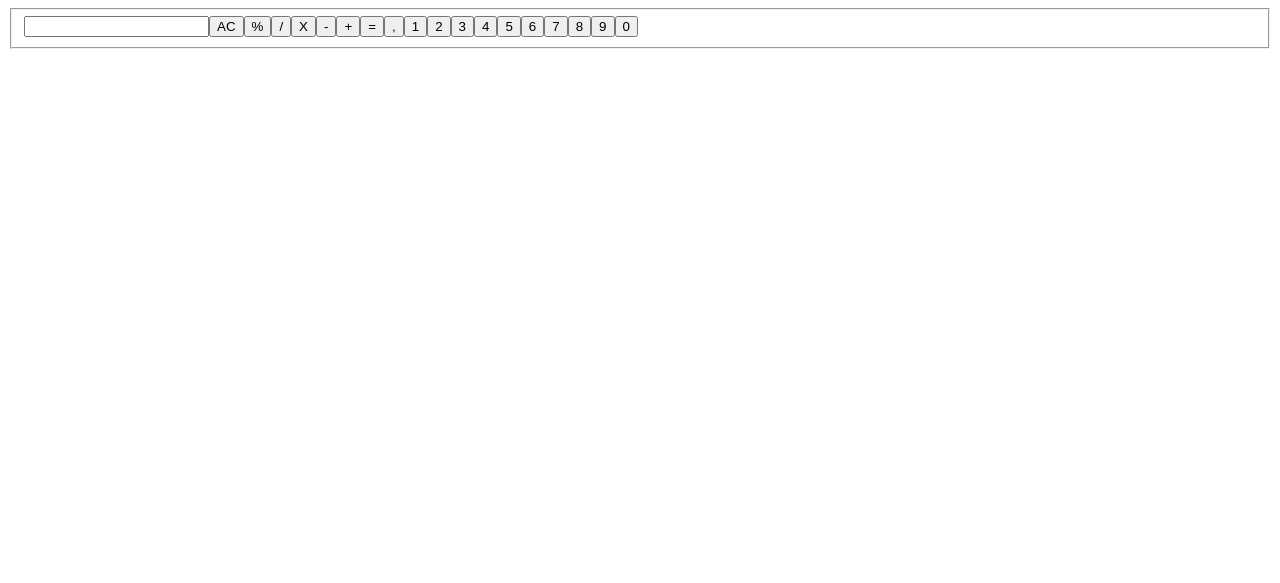
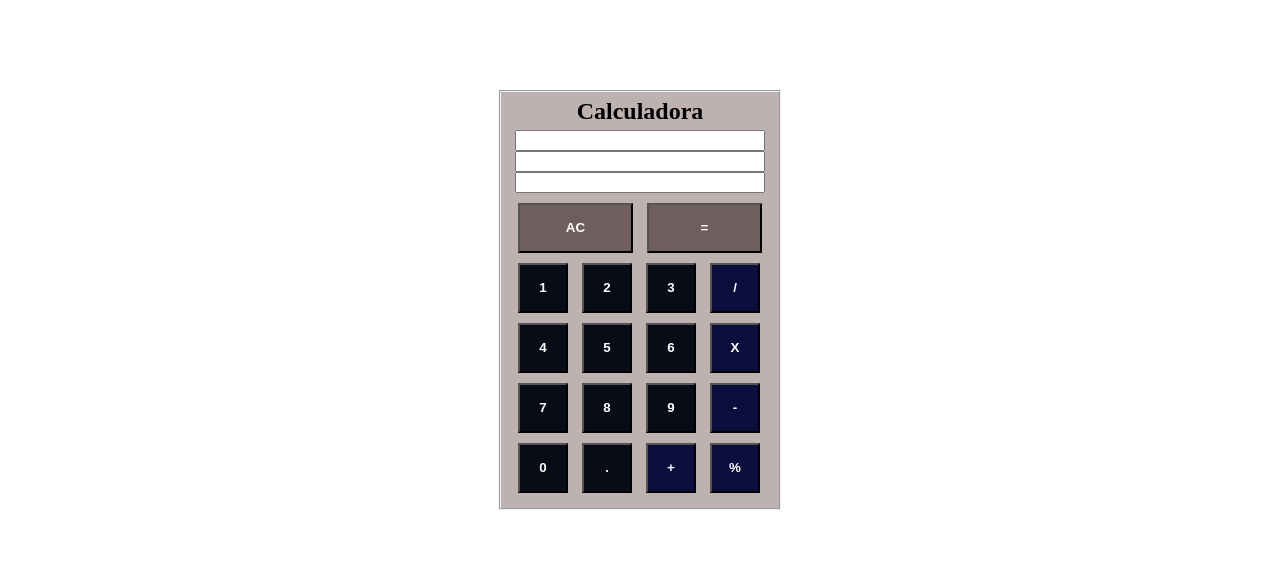
Before and after one commit to webertdias/calculator, a plain HTML site: page index.html in a window 1280 px wide. Drawn offline with Linux system fonts and the light colour scheme.

Commit message:
Calculadora com botões coloridos e centralizadana página

```diff
--- a/index.html
+++ b/index.html
@@ -1,5 +1,6 @@
 <!DOCTYPE html>
 <html lang="PT-br">
+
 <head>
     <meta charset="UTF-8">
     <meta http-equiv="X-UA-Compatible" content="IE=edge">
@@ -7,30 +8,50 @@
     <link rel="stylesheet" href="style.css">
     <title>Calculadora</title>
 </head>
+
 <body>
     <main>
-        <fieldset class="calculator">
-            <input type="number">
-            <button>AC</button>
-            <button>%</button>
-            <button>/</button>
-            <button>X</button>
-            <button>-</button>
-            <button>+</button>
-            <button>=</button>
-            <button>,</button>
-            <button>1</button>
-            <button>2</button>
-            <button>3</button>
-            <button>4</button>
-            <button>5</button>
-            <button>6</button>
-            <button>7</button>
-            <button>8</button>
-            <button>9</button>
-            <button>0</button>
-        </fieldset>
+        <form class="calculator">
+            <fieldset class="atribute">
+                <h2>Calculadora</h2>
+                <div class="input-number">
+                    <input type="number" name="" id="start">
+                    <input type="number" name="" id="finish">
+                    <input type="number" name="" id="result">
+                </div>
+                <div class="buttons-operations">
+                    <button type="button" id="ac" value="">AC</button>
+                    <button type="button" id="equal" value="=">=</button>
+                </div>
+                <div class="buttons-first-number">
+                    <button type="button" value="1">1</button>
+                    <button type="button" value="2">2</button>
+                    <button type="button" value="3">3</button>
+                    <button type="button" id="division" value="/">/</button>
+                </div>
+                <div class="buttons-second-numbers">
+                        <button type="button" value="4">4</button>
+                        <button type="button" value="5">5</button>
+                        <button type="button" value="6">6</button>
+                        <button type="button" id="multiplication" value="*">X</button>
+                </div>
+                <div class="buttons-number&Operations">
+                    <button type="button" value="7">7</button>
+                    <button type="button" value="8">8</button>
+                    <button type="button" value="9">9</button>
+                    <button type="button" id="subtraction" value="-">-</button>
+                </div>
+                <div>
+                    <button type="button" value="0">0</button>
+                    <button type="button" value=",">.</button>
+                    <button type="button" id="sum" value="+">+</button>
+                    <button type="button" id="percentage" value="%">%</button>
+                </div>
+            </fieldset>
+        </form>
+
     </main>
 
 </body>
+
 </html>
--- a/script.js
+++ b/script.js
@@ -0,0 +1,2 @@
+const start = document.querySelector("#start");
+const finish = document.querySelector("#finish");
--- a/style.css
+++ b/style.css
@@ -1,3 +1,49 @@
+*{
+    margin: 0px;
+}
+
+h2{
+    text-align: center;
+}
+
 .calculator{
+    display: grid;
+    justify-content: center;
+    padding: 90px;
+    height: 400px;
+}
+
+.atribute{
+    background-color: rgba(106, 74, 74, 0.432);
+}
+
+.input-number{
     display: flex;
+    flex-direction: column;
+    width: 250px;
+    margin: 5px auto;
+    color: rgb(44, 97, 141);
 }
+
+button{
+    display: inline-block;
+    margin: 5px;
+    width: 50px;
+    height: 50px;
+    background-color: rgb(9, 11, 23);
+    color: white;
+    font-weight: bold;
+}
+
+#ac, #equal{
+    width: 115px;
+    background-color: rgb(111, 94, 94);
+    color: white;
+    font-weight: bold;
+}
+
+#division, #multiplication, #sum, #subtraction, #percentage{
+    background-color: rgb(11, 14, 60);
+    color: white;
+    font-weight: bold;
+}
```
